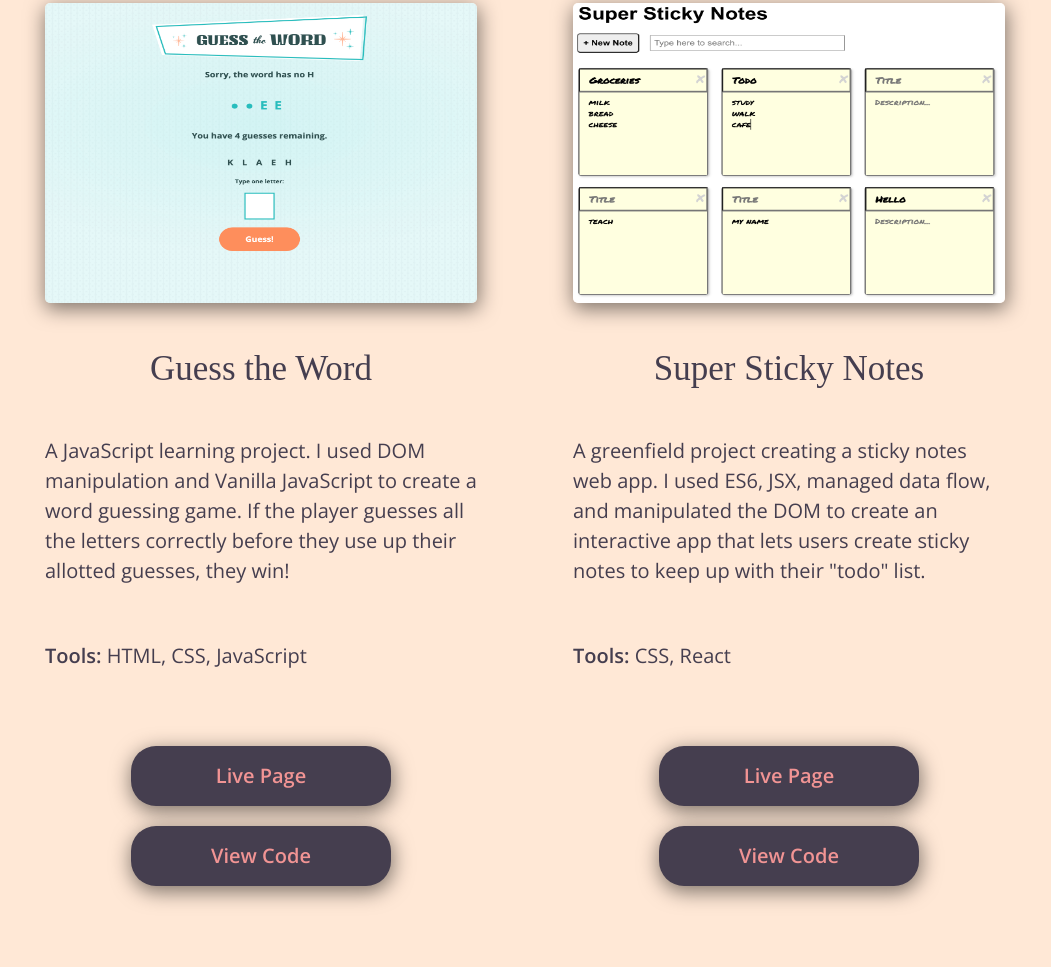
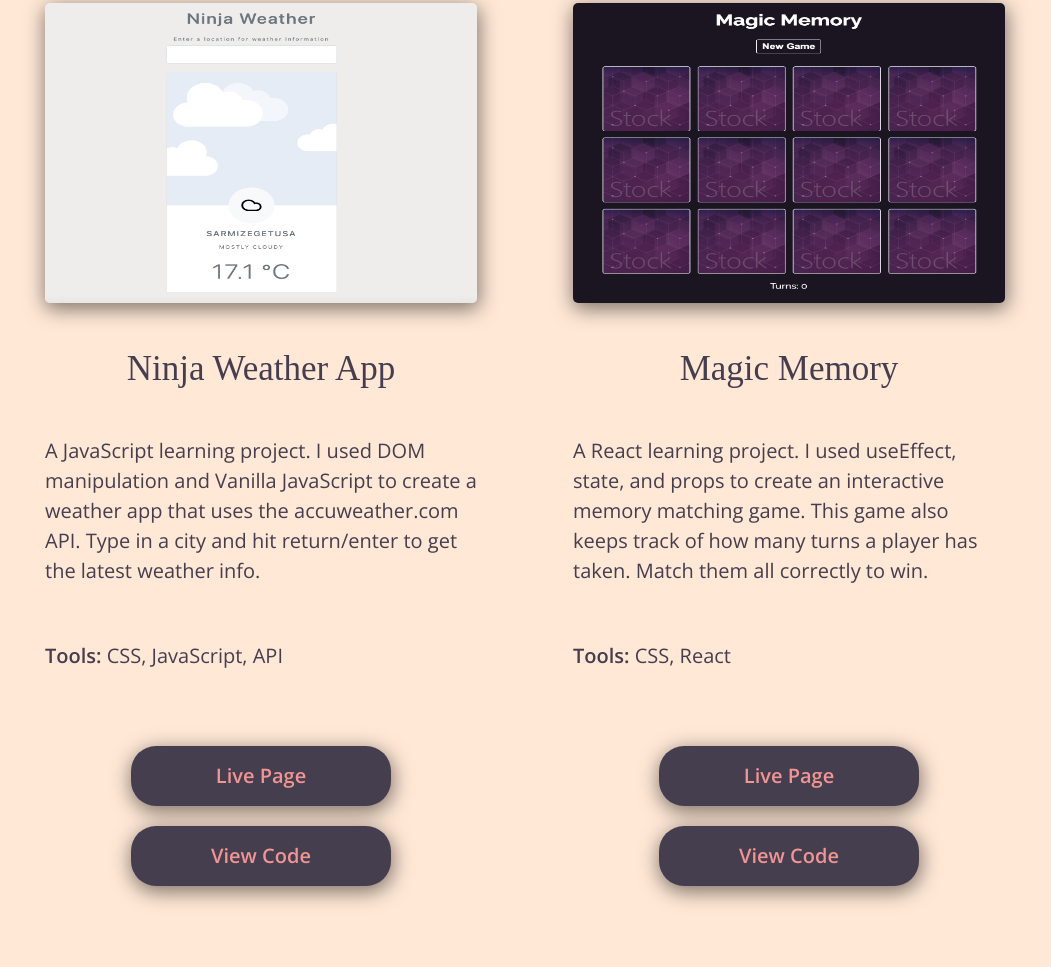
Before and after one commit to k-kenney/kaylachristinekenney, a website built with Vite: page index.html in a window 1280 px wide. Shown: the part 1973-2940 px from the top of the page, without its empty margins (115-1166 px from the left). Built offline with nearby package versions, Linux system fonts and the light colour scheme; a web font is replaced by a local one.

Commit message:
added weather app and memory game

```diff
--- a/index.html
+++ b/index.html
@@ -53,10 +53,31 @@
             <a href="https://github.com/k-kenney/christinahealingarts" target="_blank" rel="noopener">View Code</a>
           </div>
           <div class="project">
+            <img src="./src/images/weather-app.png" alt="word guessing website">
+            <h3>Ninja Weather App</h3>
+            <p>A JavaScript learning project. I used DOM manipulation and Vanilla JavaScript to create a weather app that uses the accuweather.com API. Type in a city and hit return/enter to get the latest weather info.
+            </p>
+            <div class="skills-tools">
+              <p><strong>Tools: </strong>CSS, JavaScript, API</p>
+            </div>
+              <a href="https://weather-app-beta-plum.vercel.app/" target="_blank" rel="noopener">Live Page</a>
+            <a href="https://github.com/k-kenney/weather-app" target="_blank" rel="noopener">View Code</a>
+          </div>
+          <div class="project">
+            <img src="./src/images/memory-match.png" alt="word guessing website">
+            <h3>Magic Memory</h3>
+            <p>A React learning project. I used useEffect, state, and props to create an interactive memory matching game. This game also keeps track of how many turns a player has taken. Match them all correctly to win.
+            </p>
+            <div class="skills-tools">
+              <p><strong>Tools: </strong>CSS, React</p>
+            </div>
+              <a href="https://magic-memory-mu.vercel.app/" target="_blank" rel="noopener">Live Page</a>
+              <a href="https://github.com/k-kenney/memory-game" target="_blank" rel="noopener">View Code</a>
+          </div>
+          <div class="project">
             <img src="./src/images/guess-the-word.png" alt="word guessing website">
             <h3>Guess the Word</h3>
             <p>A JavaScript learning project. I used DOM manipulation and Vanilla JavaScript to create a word guessing game. If the player guesses all the letters correctly before they use up their allotted guesses, they win!
-
             </p>
             <div class="skills-tools">
               <p><strong>Tools: </strong>HTML, CSS, JavaScript</p>
@@ -101,6 +122,7 @@
         </div>
         <div class="skills-container">
           <h3>Other Tools</h3>
+          <p>Firebase</p>
           <p>Figma</p>
           <p>Git & Github</p>
           <p>VSCode</p>
```
Also changed, not shown: src/images/memory-match.png (added), src/images/weather-app.png (added).
